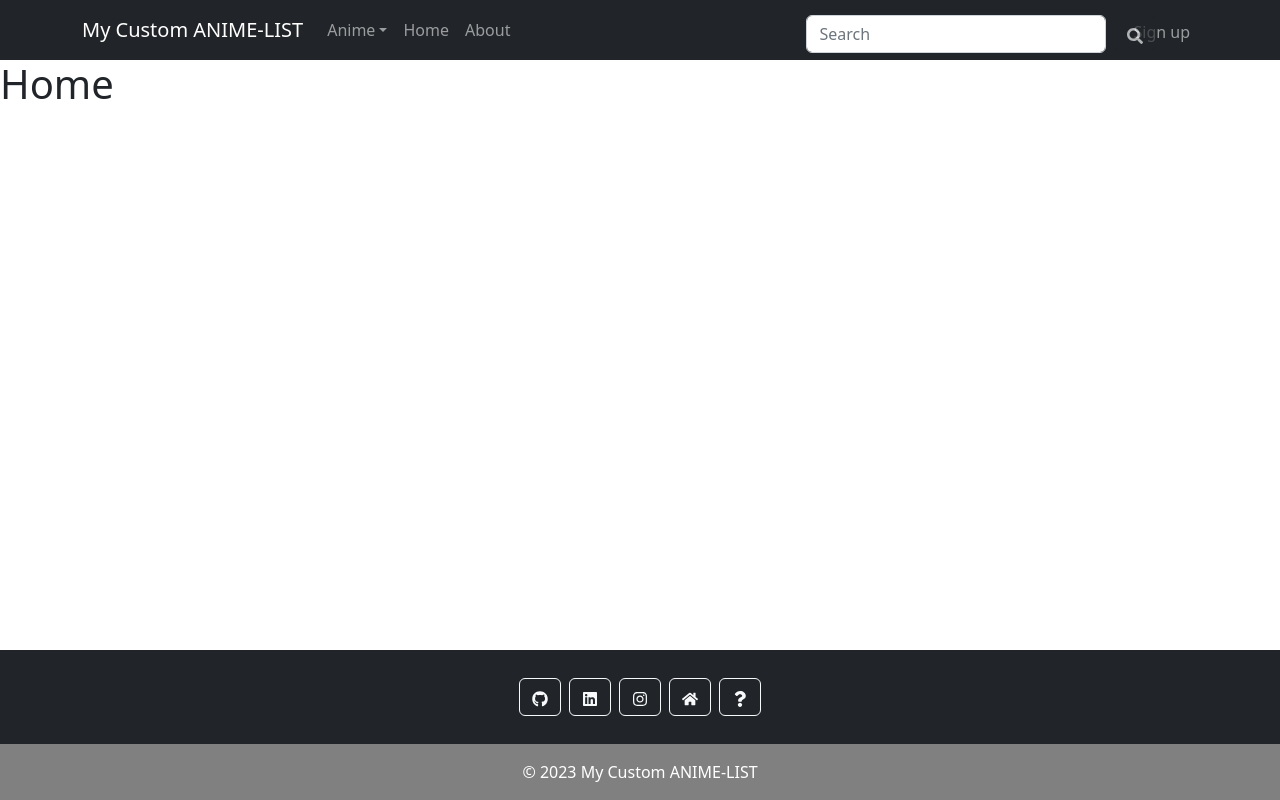
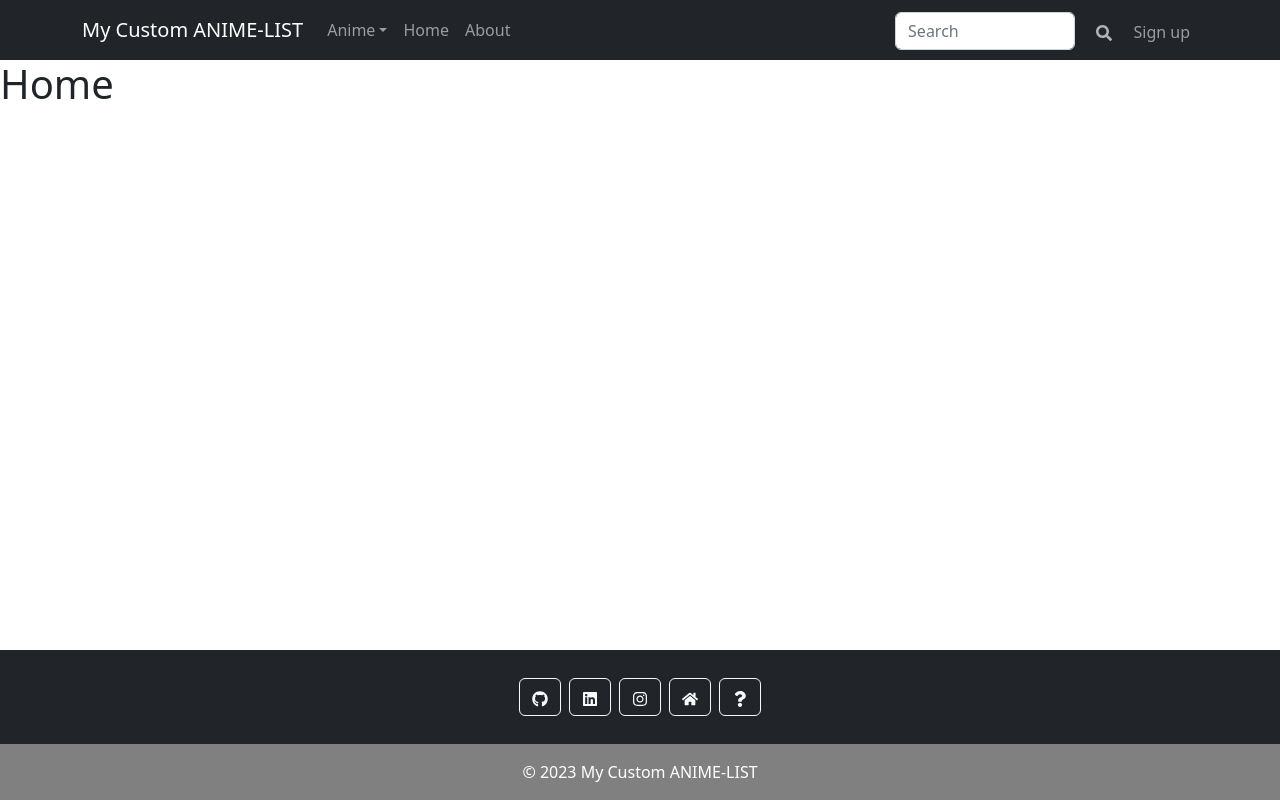
Before and after one commit to FantomFromUA/MyAnimeList, a React (Create React App) app in the folder custom-anime-list-frontend/: page / in a window 1280 px wide. Built offline with nearby package versions, Linux system fonts and the light colour scheme.

Commit message:
Search bar style refactor

```diff
--- a/custom-anime-list-frontend/src/components/header/Header.tsx
+++ b/custom-anime-list-frontend/src/components/header/Header.tsx
@@ -5,7 +5,7 @@ import Nav from 'react-bootstrap/Nav';
 import Navbar from 'react-bootstrap/Navbar';
 import NavDropdown from 'react-bootstrap/NavDropdown';
 import { FaSearch } from 'react-icons/fa'
-import HeaderSearchBar from './HeaderSearchBar';
+import SearchBar from '../search-bar/SearchBar';
 
 const Header = () => {
 
@@ -28,7 +28,7 @@ const Header = () => {
           <Nav.Link href="/about">About</Nav.Link>
         </Nav>
         <Nav className="ml-auto">
-          <HeaderSearchBar/>
+          <SearchBar/>
           <Nav.Link href="#pricing" className='mt-1'>Sign up</Nav.Link>
         </Nav>
       </Container>
--- a/custom-anime-list-frontend/src/components/header/HeaderSearchBar.tsx
+++ b/custom-anime-list-frontend/src/components/search-bar/SearchBar.tsx
@@ -15,7 +15,7 @@ const HeaderSearchBar = () => {
         if (animeSearch === "") {
             return;
         }
-        searchAnimes(animeSearch, 5).then((animesResponse: AnimeModel[]) => {
+        searchAnimes(animeSearch, 4).then((animesResponse: AnimeModel[]) => {
             setAnimes(animesResponse);
         }).catch((error: Error) => {
             setHttpError(error.message);
@@ -28,7 +28,7 @@ const HeaderSearchBar = () => {
     }
 
     return (
-        <Form className="main-form" onBlur={reset}>
+        <Form className="mt-1" onBlur={reset} style={{width: "18vw"}}>
             <div className='relative d-flex'>
                 <Form.Control
                     type="search"
@@ -53,6 +53,7 @@ const HeaderSearchBar = () => {
                     <FaSearch />
                 </Button>
             </div>
+            <div className='main-form'>
             {animes.length > 0 && <div className='mt-2 w-full bg-white border border-dark'>
                 {animes.map((anime: AnimeModel) => (
                     <div key={anime.id}>
@@ -70,6 +71,7 @@ const HeaderSearchBar = () => {
                     </div>
                 ))}
             </div>}
+            </div>
         </Form>
     );
 }
--- a/custom-anime-list-frontend/src/components/header/searchBar.css
+++ b/custom-anime-list-frontend/src/components/search-bar/searchBar.css
@@ -10,10 +10,8 @@
 }
 
 .main-form{
-    padding-top: 7px;
     display: flex;
     flex-direction: column;
     position: absolute;
-    left: 63%;
-    width: 350px;
+    width: 20vw;
 }
```
